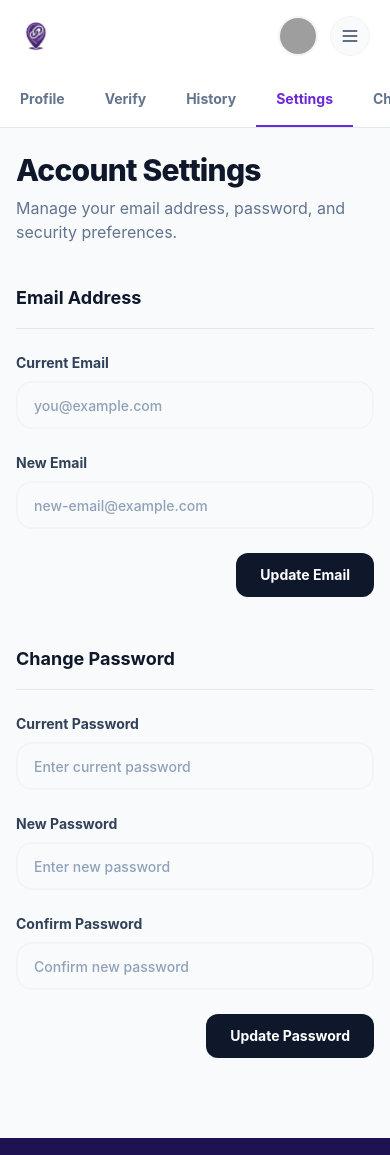
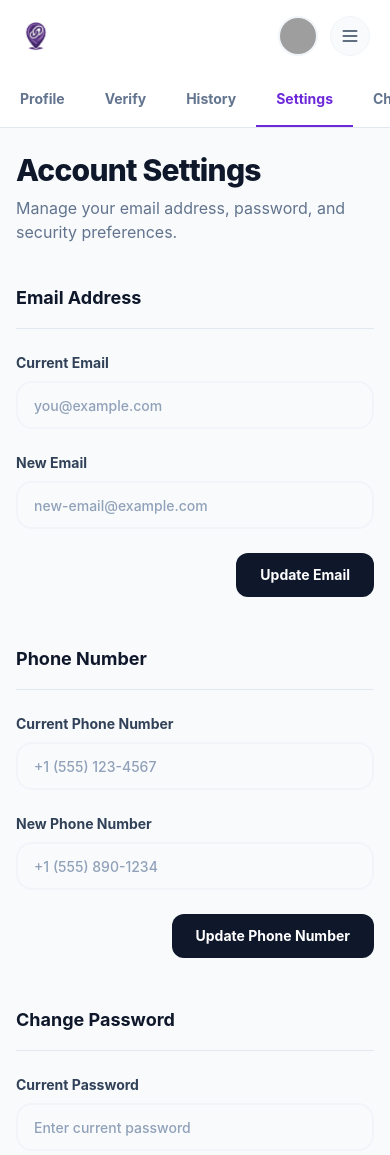
Before and after one commit to KyiPhyuThiriKhaing/CSC105-G09-GenZCoders-LocalLink, a React (Vite) app in the folder locallink-frontend/: page /profile/settings in a window 390 px wide. Shown: the top 1155 px of the page. Built offline with nearby package versions, Linux system fonts and the light colour scheme; grey boxes are pictures that could not be loaded.

Commit message:
feat: add phone settings

```diff
--- a/locallink-frontend/src/pages/SettingsPage.tsx
+++ b/locallink-frontend/src/pages/SettingsPage.tsx
@@ -40,6 +40,43 @@ export default function SettingsPage() {
           <div className="mt-6 flex justify-end">
             <button className="rounded-xl bg-slate-900 px-6 py-3 text-sm font-bold text-white transition-all hover:bg-slate-800 hover:scale-105 hover:shadow-lg focus-visible:outline-none focus-visible:ring-4 focus-visible:ring-slate-200">
               Update Email
+            </button>
+          </div>
+        </section>
+
+        <section>
+          <div className="mb-6 flex items-center justify-between border-b border-slate-200 pb-4">
+            <h2 className="text-lg font-bold text-slate-900">Phone Number</h2>
+          </div>
+
+          <div className="grid gap-6 sm:grid-cols-2">
+            <div>
+              <label className="mb-2 block text-sm font-bold text-slate-700" htmlFor="current-phone">
+                Current Phone Number
+              </label>
+              <input
+                id="current-phone"
+                type="tel"
+                placeholder="+1 (555) 123-4567"
+                className="h-12 w-full rounded-2xl border-2 border-slate-100 bg-slate-50 px-4 text-sm font-medium text-slate-900 outline-none transition-all placeholder:text-slate-400 focus:border-[var(--color-brand-primary)] focus:bg-white focus:ring-4 focus:ring-[var(--color-brand-focus-ring)]"
+              />
+            </div>
+            <div>
+              <label className="mb-2 block text-sm font-bold text-slate-700" htmlFor="new-phone">
+                New Phone Number
+              </label>
+              <input
+                id="new-phone"
+                type="tel"
+                placeholder="+1 (555) 890-1234"
+                className="h-12 w-full rounded-2xl border-2 border-slate-100 bg-slate-50 px-4 text-sm font-medium text-slate-900 outline-none transition-all placeholder:text-slate-400 focus:border-[var(--color-brand-primary)] focus:bg-white focus:ring-4 focus:ring-[var(--color-brand-focus-ring)]"
+              />
+            </div>
+          </div>
+
+          <div className="mt-6 flex justify-end">
+            <button className="rounded-xl bg-slate-900 px-6 py-3 text-sm font-bold text-white transition-all hover:bg-slate-800 hover:scale-105 hover:shadow-lg focus-visible:outline-none focus-visible:ring-4 focus-visible:ring-slate-200">
+              Update Phone Number
             </button>
           </div>
         </section>
```
